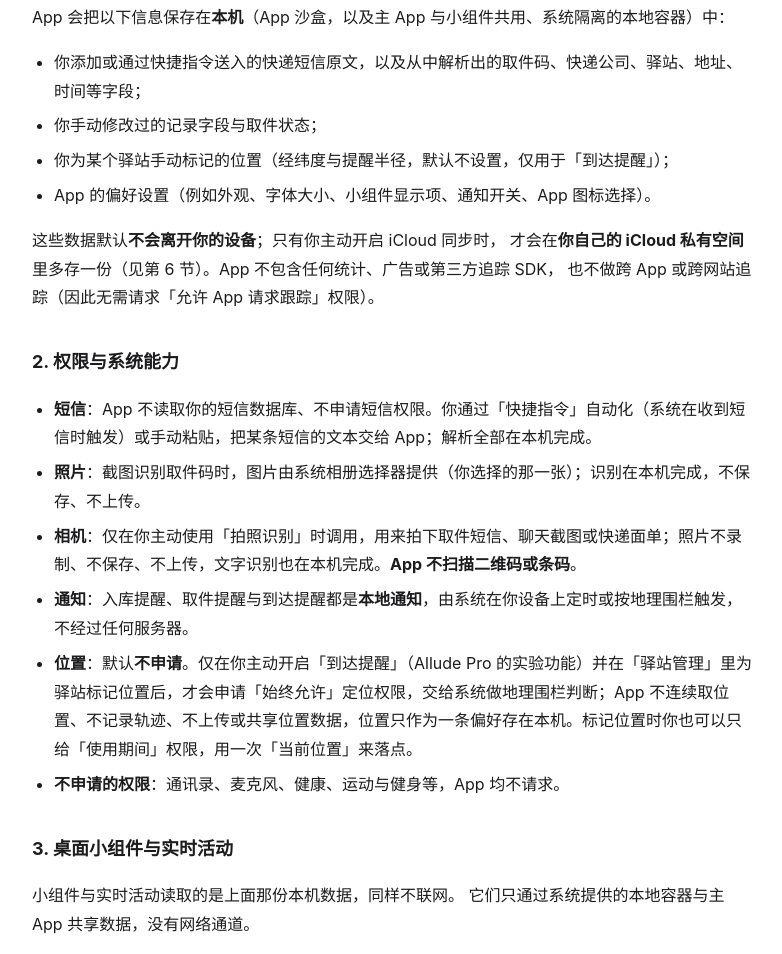
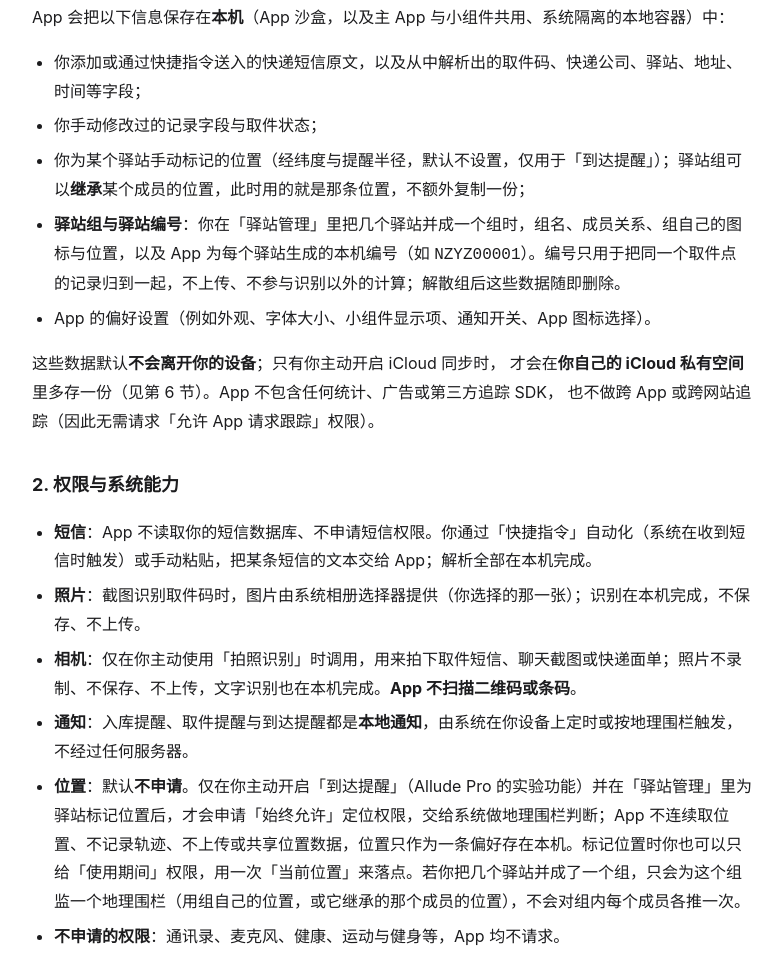
Before and after one commit to Zhangwangning/allude-legal, a plain HTML site: page privacy.html in a window 1280 px wide. Shown: the part 723-1677 px from the top of the page, without its empty margins (248-1030 px from the left). Drawn offline with Linux system fonts and the light colour scheme.

Commit message:
隐私政策与服务条款：补充驿站组 / 驿站编号 / 到达提醒属 Pro 的口径

```diff
--- a/privacy.html
+++ b/privacy.html
@@ -52,7 +52,8 @@
   <ul>
     <li>你添加或通过快捷指令送入的快递短信原文，以及从中解析出的取件码、快递公司、驿站、地址、时间等字段；</li>
     <li>你手动修改过的记录字段与取件状态；</li>
-    <li>你为某个驿站手动标记的位置（经纬度与提醒半径，默认不设置，仅用于「到达提醒」）；</li>
+    <li>你为某个驿站手动标记的位置（经纬度与提醒半径，默认不设置，仅用于「到达提醒」）；驿站组可以<b>继承</b>某个成员的位置，此时用的就是那条位置，不额外复制一份；</li>
+    <li><b>驿站组与驿站编号</b>：你在「驿站管理」里把几个驿站并成一个组时，组名、成员关系、组自己的图标与位置，以及 App 为每个驿站生成的本机编号（如 <code>NZYZ00001</code>）。编号只用于把同一个取件点的记录归到一起，不上传、不参与识别以外的计算；解散组后这些数据随即删除。</li>
     <li>App 的偏好设置（例如外观、字体大小、小组件显示项、通知开关、App 图标选择）。</li>
   </ul>
   <p>这些数据默认<b>不会离开你的设备</b>；只有你主动开启 iCloud 同步时，
@@ -65,7 +66,7 @@
     <li><b>照片</b>：截图识别取件码时，图片由系统相册选择器提供（你选择的那一张）；识别在本机完成，不保存、不上传。</li>
     <li><b>相机</b>：仅在你主动使用「拍照识别」时调用，用来拍下取件短信、聊天截图或快递面单；照片不录制、不保存、不上传，文字识别也在本机完成。<b>App 不扫描二维码或条码</b>。</li>
     <li><b>通知</b>：入库提醒、取件提醒与到达提醒都是<b>本地通知</b>，由系统在你设备上定时或按地理围栏触发，不经过任何服务器。</li>
-    <li><b>位置</b>：默认<b>不申请</b>。仅在你主动开启「到达提醒」（Allude Pro 的实验功能）并在「驿站管理」里为驿站标记位置后，才会申请「始终允许」定位权限，交给系统做地理围栏判断；App 不连续取位置、不记录轨迹、不上传或共享位置数据，位置只作为一条偏好存在本机。标记位置时你也可以只给「使用期间」权限，用一次「当前位置」来落点。</li>
+    <li><b>位置</b>：默认<b>不申请</b>。仅在你主动开启「到达提醒」（Allude Pro 的实验功能）并在「驿站管理」里为驿站标记位置后，才会申请「始终允许」定位权限，交给系统做地理围栏判断；App 不连续取位置、不记录轨迹、不上传或共享位置数据，位置只作为一条偏好存在本机。标记位置时你也可以只给「使用期间」权限，用一次「当前位置」来落点。若你把几个驿站并成了一个组，只会为这个组监一个地理围栏（用组自己的位置，或它继承的那个成员的位置），不会对组内每个成员各推一次。</li>
     <li><b>不申请的权限</b>：通讯录、麦克风、健康、运动与健身等，App 均不请求。</li>
   </ul>
 
```
Also changed, not shown: terms.html (+2 -1 lines).
